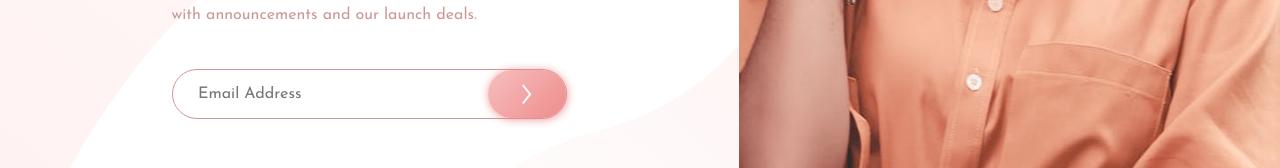
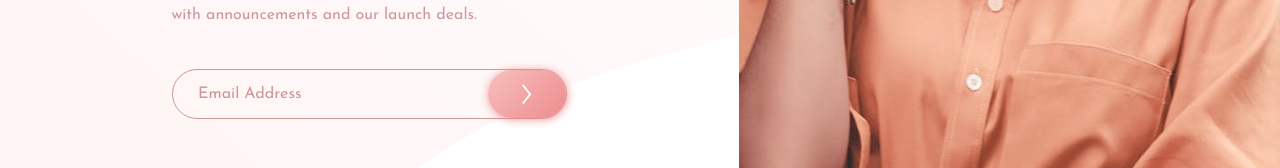
Before and after one commit to Luendel/base-apparel-coming-soon, an Angular app: page / in a window 1280 px wide. Shown: the part 485-653 px from the top of the page. Built offline with nearby package versions, Linux system fonts and the light colour scheme.

Commit message:
modified:   src/app/app.component.css modified:   src/app/components/form.component.css

```diff
--- a/src/app/app.component.css
+++ b/src/app/app.component.css
@@ -12,8 +12,8 @@ main {
             grid-template-columns: 57.73vw 42.27vw;
             grid-template-rows: 10.5vh 1fr 1fr;
             background-image: url("/images/bg-pattern-desktop.svg");
-            background-size: contain;
-            background-repeat: repeat-x;
+            background-size: cover;
+            background-repeat: no-repeat;
     }
 
     app-hero-image{
--- a/src/app/components/form.component.css
+++ b/src/app/components/form.component.css
@@ -52,6 +52,10 @@ div {
         font-size: 2vh;
     }
 
+    input::placeholder {
+        color: hsl(0, 36%, 70%);
+    }
+
     div {
         width: 2.67vw;
         padding-left: 3.07vw;
```
